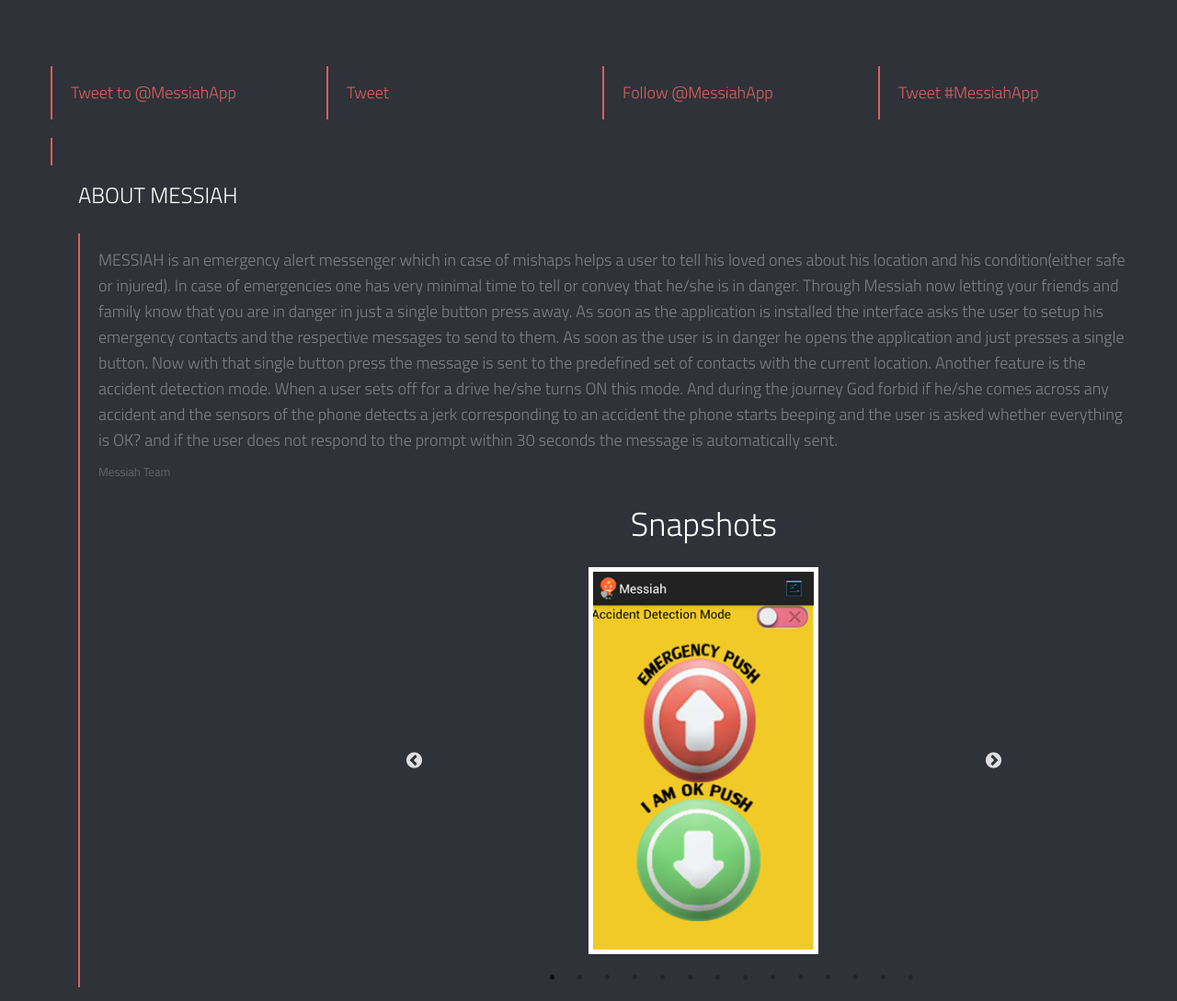
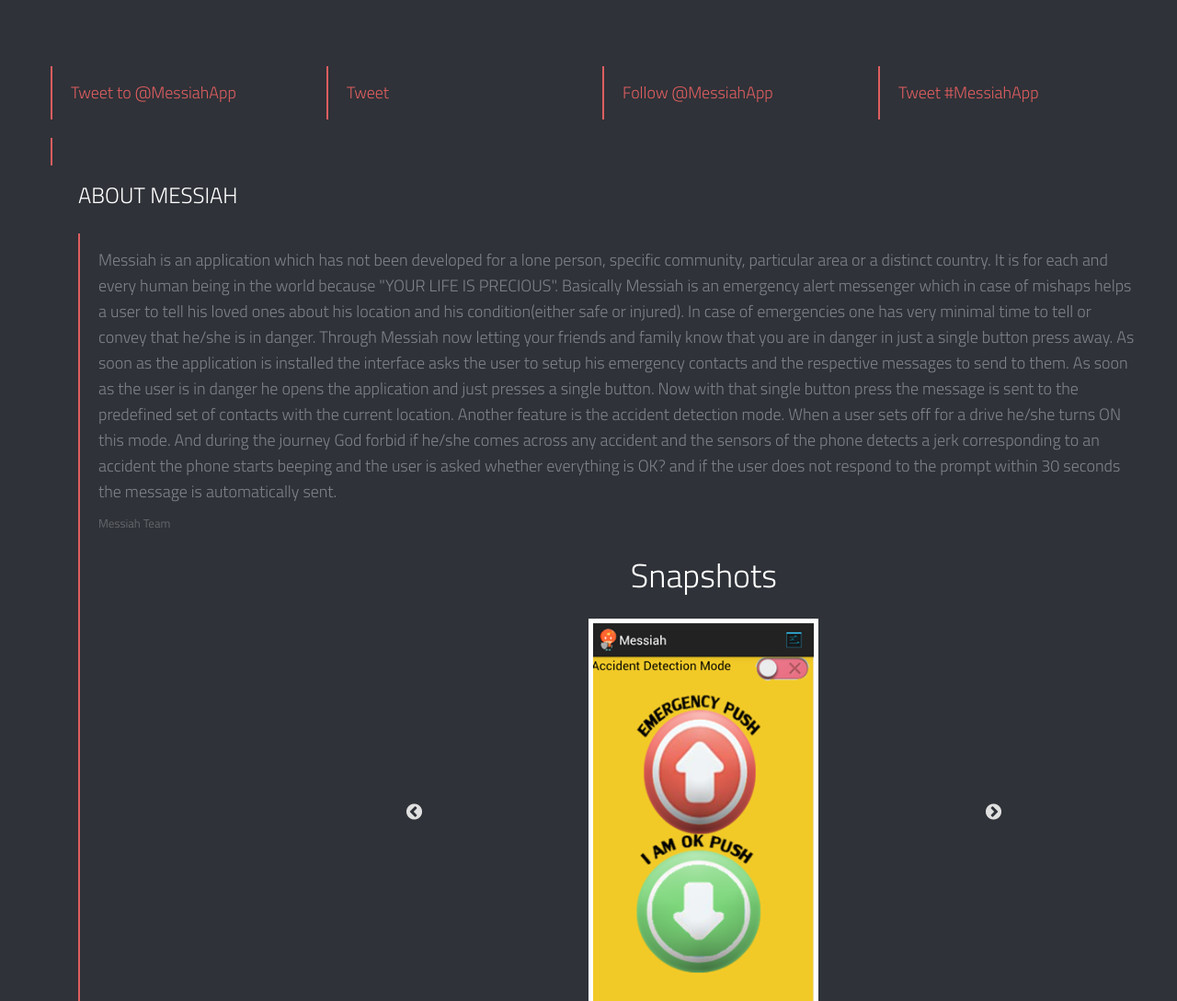
Before and after one commit to codeforpakistan/Messiah-Web, a PHP site: page / in a window 1280 px wide. Shown: the part 888-1977 px from the top of the page at 92% size. Run offline with PHP 8.4, Linux system fonts and the light colour scheme; some libraries are stand-ins or nearby versions.

Commit message:
New Changes

```diff
--- a/index.php
+++ b/index.php
@@ -74,7 +74,7 @@
                 <nav id="menu">
                     <ul id="menu-nav">
                         <li class="current"><a href="#home-slider">HOME</a></li>
-                        <li><a href="http://www.4shared.com/mobile/O2XTkn0kce/Messiah.html">DOWNLOAD</a></li>
+                        <li><a class="external" href="http://www.4shared.com/mobile/O2XTkn0kce/Messiah.html" target="_blank">DOWNLOAD</a></li>
                         <li><a href="#work">ABOUT MESSIAH</a></li>
 						<li><a href="#about">ABOUT US</a></li>
 						<li><a href="#contact">CONTACT</a></li>
@@ -145,7 +145,9 @@
 							<div class="span12">
 							<h3 class="spec">About Messiah</h3>
 							<blockquote>
-								<p>MESSIAH is an emergency alert messenger which in case of mishaps helps a user to tell his loved ones about his location and his condition(either safe or injured). In case of emergencies one has very minimal time to tell or convey that he/she is in danger. Through Messiah now letting your friends and family know that you are in danger in just a single button press away. As soon as the application is installed the interface asks the user to setup his emergency contacts and the respective messages to send to them. As soon as the user is in danger he opens the application and just presses a single button. Now with that single button press the message is sent to the predefined set of contacts with the current location. Another feature is the accident detection mode. When a user sets off for a drive he/she turns ON this mode. And during the journey God forbid if he/she comes across any accident and the sensors of the phone detects a jerk corresponding to an accident the phone starts beeping and the user is asked whether everything is OK? and if the user does not respond to the prompt within 30 seconds the message is automatically sent.</p>
+								<p>Messiah is an application which has not been developed for a lone person, specific community, particular area or a distinct country. It is for each and every human being in the world because "YOUR LIFE IS PRECIOUS".
+Basically Messiah is an emergency alert messenger which in case of mishaps helps a user to tell his loved ones about his location and his condition(either safe or injured). In case of emergencies one has very minimal time to tell or convey that he/she is in danger. Through Messiah now letting your friends and family know that you are in danger in just a single button press away. As soon as the application is installed the interface asks the user to setup his emergency contacts and the respective messages to send to them. As soon as the user is in danger he opens the application and just presses a single button. Now with that single button press the message is sent to the predefined set of contacts with the current location.
+Another feature is the accident detection mode. When a user sets off for a drive he/she turns ON this mode. And during the journey God forbid if he/she comes across any accident and the sensors of the phone detects a jerk corresponding to an accident the phone starts beeping and the user is asked whether everything is OK? and if the user does not respond to the prompt within 30 seconds the message is automatically sent.</p>
 								<small><cite title="John Bostic">Messiah Team</cite></small>
                                 <p>
 									<section>
@@ -181,15 +183,17 @@
 				<!-- End Accordion/Toggle Section -->
                 <div class="row">
 					<!-- Start Video -->
-					<div class="span6">
+					<div class="span12">
 						<h3 class="spec">A Demo on how to use the Application</h3>
 						<div class="video-container">
 							<iframe src="//player.vimeo.com/video/94823030" width="500" height="281" frameborder="0" webkitallowfullscreen mozallowfullscreen allowfullscreen></iframe> <p><a href="http://vimeo.com/94823030">Messiah</a> from <a href="http://vimeo.com/user27891796">Ebtihaj Khan</a> on <a href="https://vimeo.com">Vimeo</a>.</p>
 						</div>
 					</div>
+                    <hr>
 					<!-- End Video -->
+                    <div class="clearfix"></div>
 					<!-- Start Video -->
-					<div class="span6">
+					<div class="span12">
 						<h3 class="spec">What is Messiah?</h3>
 						<div class="video-container">
 							<iframe src="//player.vimeo.com/video/93135474" width="500" height="280" frameborder="0" webkitallowfullscreen mozallowfullscreen allowfullscreen></iframe> <p><a href="http://vimeo.com/93135474">Messiah Emergency alert messenger</a> from <a href="http://vimeo.com/user27420186">Zahid Ali</a> on <a href="https://vimeo.com">Vimeo</a>.</p>
```
